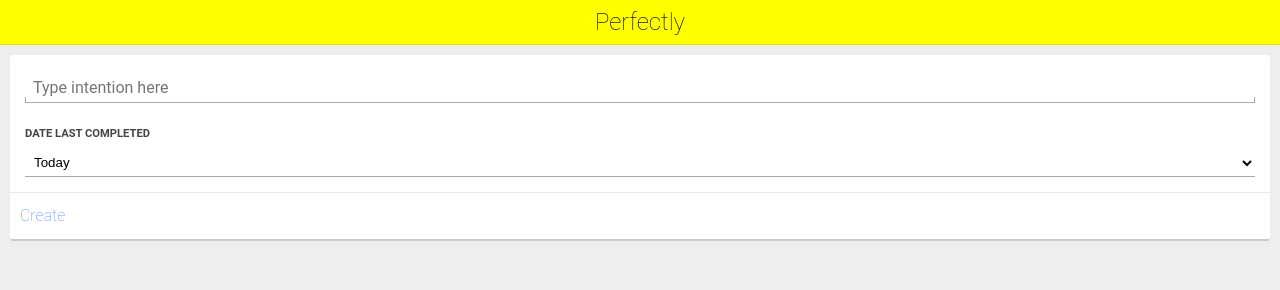
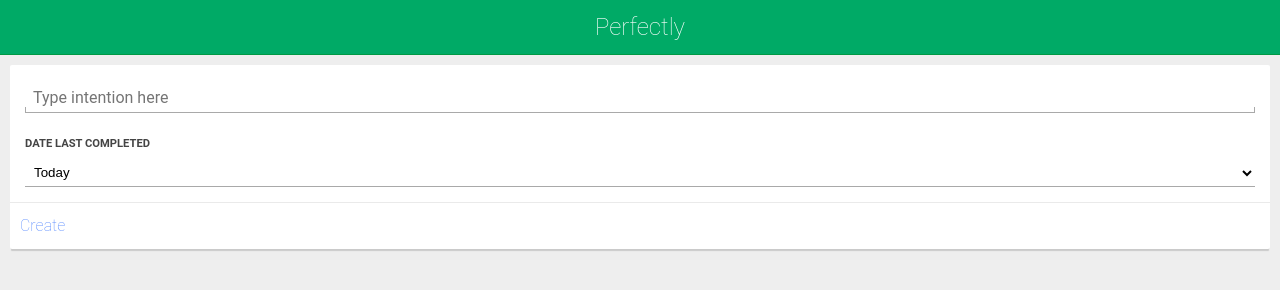
Before and after one commit to owencm/reminders, a plain HTML site: page index.html in a window 1280 px wide. Drawn offline with Linux system fonts and the light colour scheme.

Commit message:
Header work

```diff
--- a/index.html
+++ b/index.html
@@ -16,10 +16,11 @@
         font-family: 'Roboto', sans-serif;
         font-weight: 100;
         font-size: 1.5em;
+        color: white;
         text-align: center;
-        padding: 10px;
-        border-bottom: 1px solid #dd0;
-        background-color: #ff0;
+        padding: 15px;
+        border-bottom: 1px solid #094;
+        background-color: #0a6;
       }
 
       .card-container {
```
